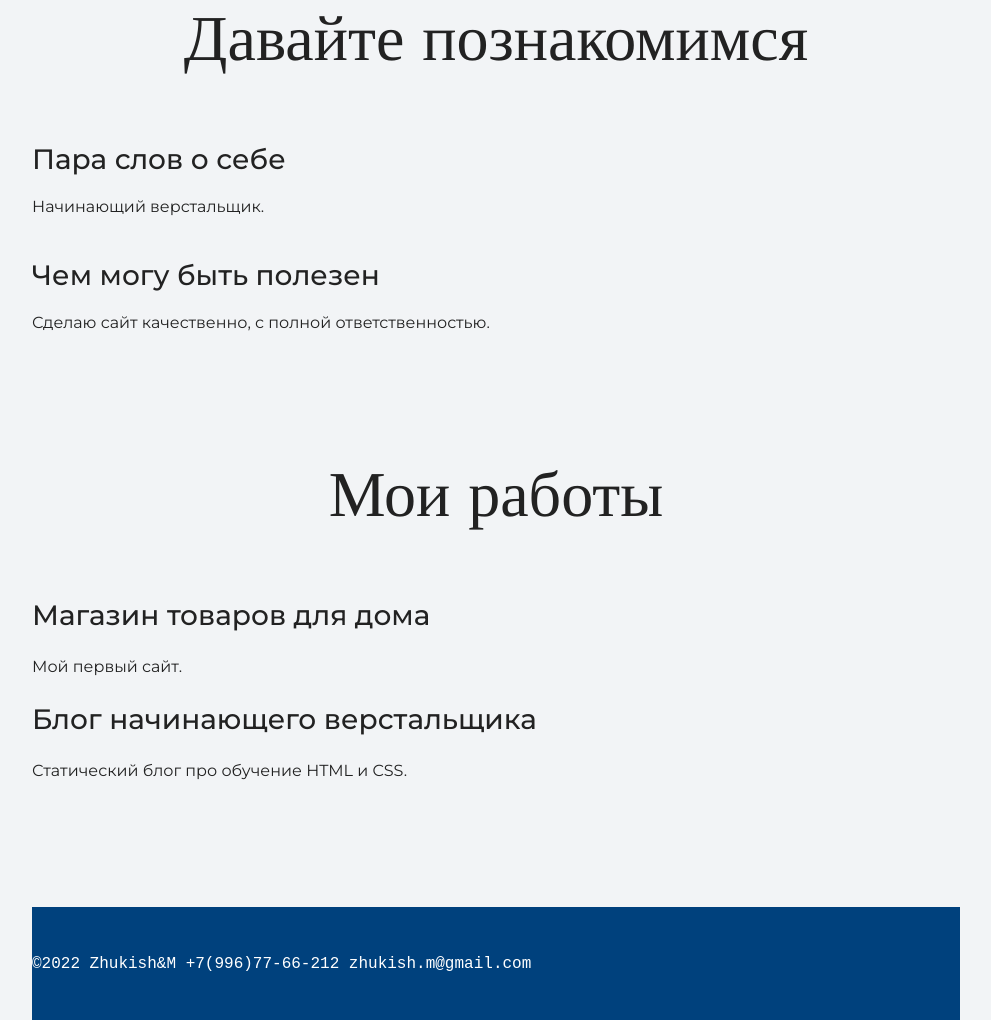
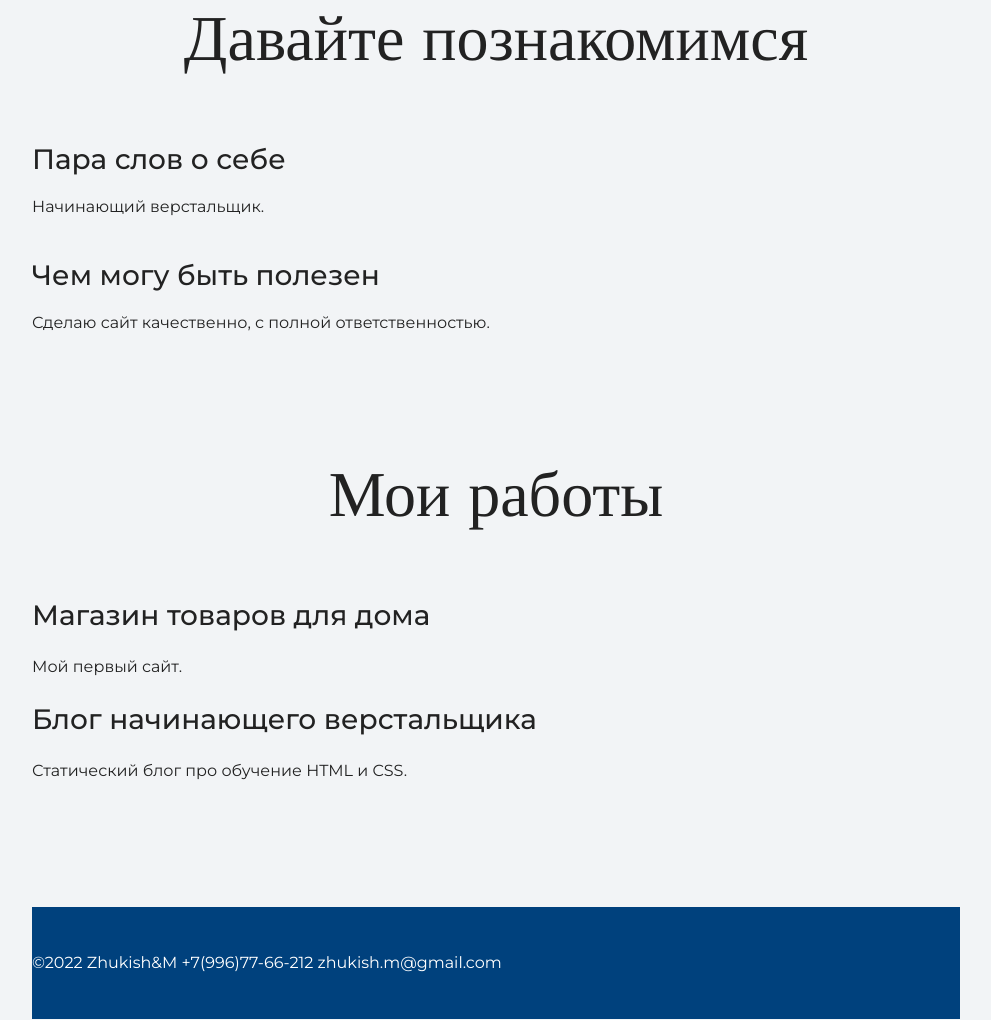
Before and after one commit to MishaZhuk/business_card, a plain HTML site: page index.html in a window 1280 px wide. Shown: the part 1113-2133 px from the top of the page, without its empty margins (144-1135 px from the left). Drawn offline with nearby package versions, Linux system fonts and the light colour scheme.

Commit message:
Повторная загрузка.

```diff
--- a/index.html
+++ b/index.html
@@ -39,7 +39,7 @@
     </section>
 
     <footer class="page-footer">
-      <code>©2022 Zhukish&M +7(996)77-66-212 zhukish.m@gmail.com</code>
+      ©2022 Zhukish&M +7(996)77-66-212 zhukish.m@gmail.com
     </footer>
   </div>
   </body>
```
